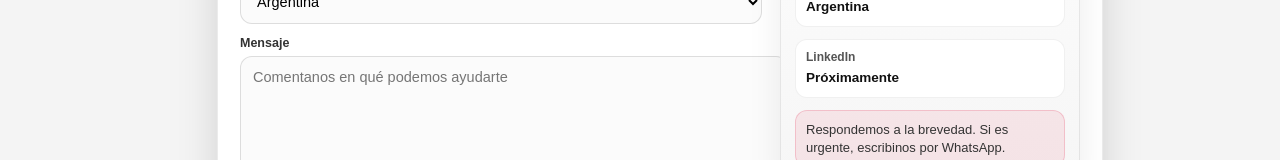
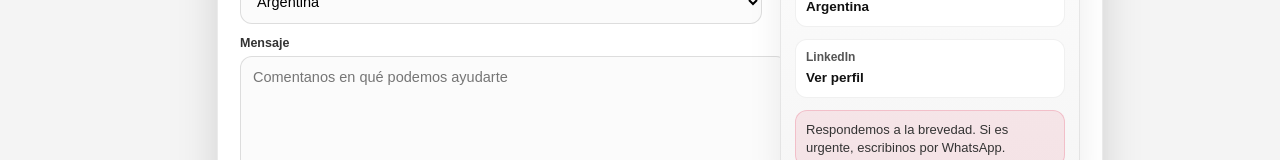
Before and after one commit to Mayra-Riccardi/MetHome, a React (Vite) app: page /Contacto in a window 1280 px wide. Shown: the part 770-930 px from the top of the page. Built offline with nearby package versions, Linux system fonts and the light colour scheme; no server answers.

Commit message:
FIX: Link a linkedin contacto

```diff
--- a/src/Pages/Contacto/Contacto.jsx
+++ b/src/Pages/Contacto/Contacto.jsx
@@ -140,8 +140,13 @@ const Contacto = () => {
 
                 <div className="contact-side__item">
                   <div className="contact-side__label">LinkedIn</div>
-                  <a className="contact-side__value" href="#" aria-disabled="true">
-                    Próximamente
+                  <a
+                    className="contact-side__value"
+                    href="https://ar.linkedin.com/in/marcelo-eduardo-tysko-97a31a31"
+                    target="_blank"
+                    rel="noreferrer"
+                  >
+                    Ver perfil
                   </a>
                 </div>
               </div>
--- a/src/components/footer/footer.jsx
+++ b/src/components/footer/footer.jsx
@@ -18,7 +18,15 @@ const Footer = () => {
             <div className="redes">
                 <ul>
                     <li><h2>REDES SOCIALES</h2></li>
-                    <li><a href="#" aria-disabled="true">LinkedIn</a></li>
+                    <li>
+                        <a
+                            href="https://ar.linkedin.com/in/marcelo-eduardo-tysko-97a31a31"
+                            target="_blank"
+                            rel="noreferrer"
+                        >
+                            LinkedIn
+                        </a>
+                    </li>
                     <li><a href="mailto:mtysko111@gmail.com">Correo</a></li>
                 </ul>
             </div>
```
